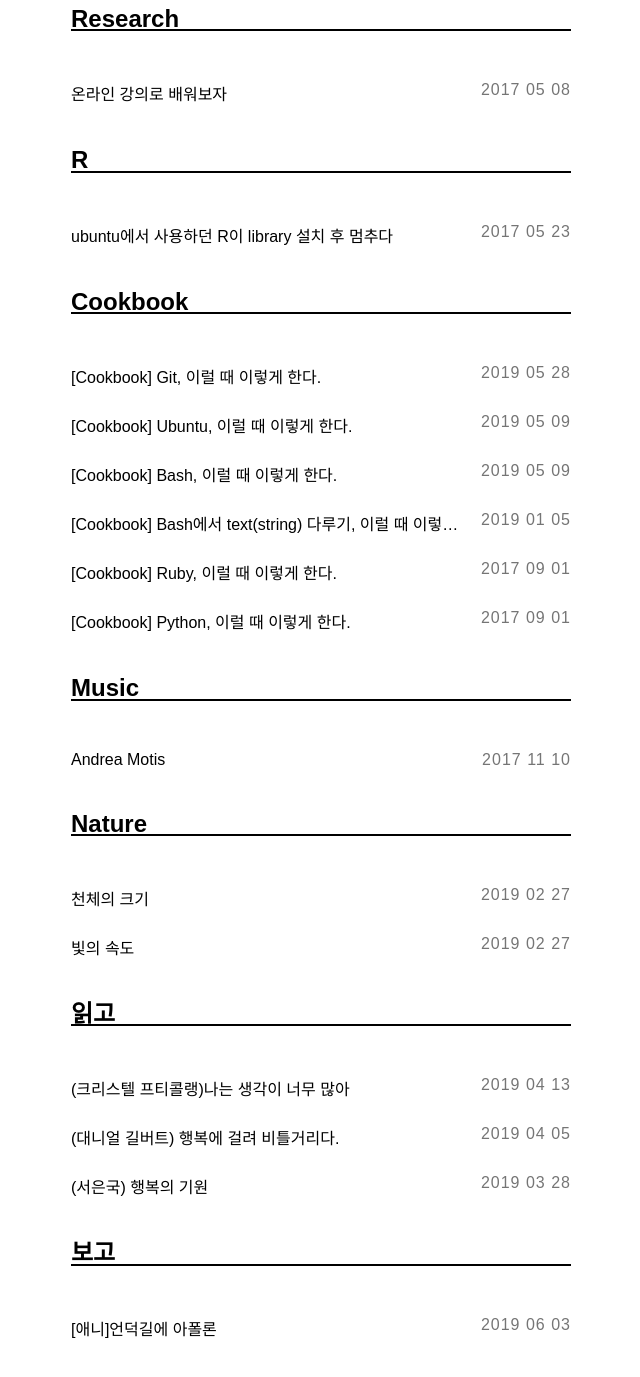
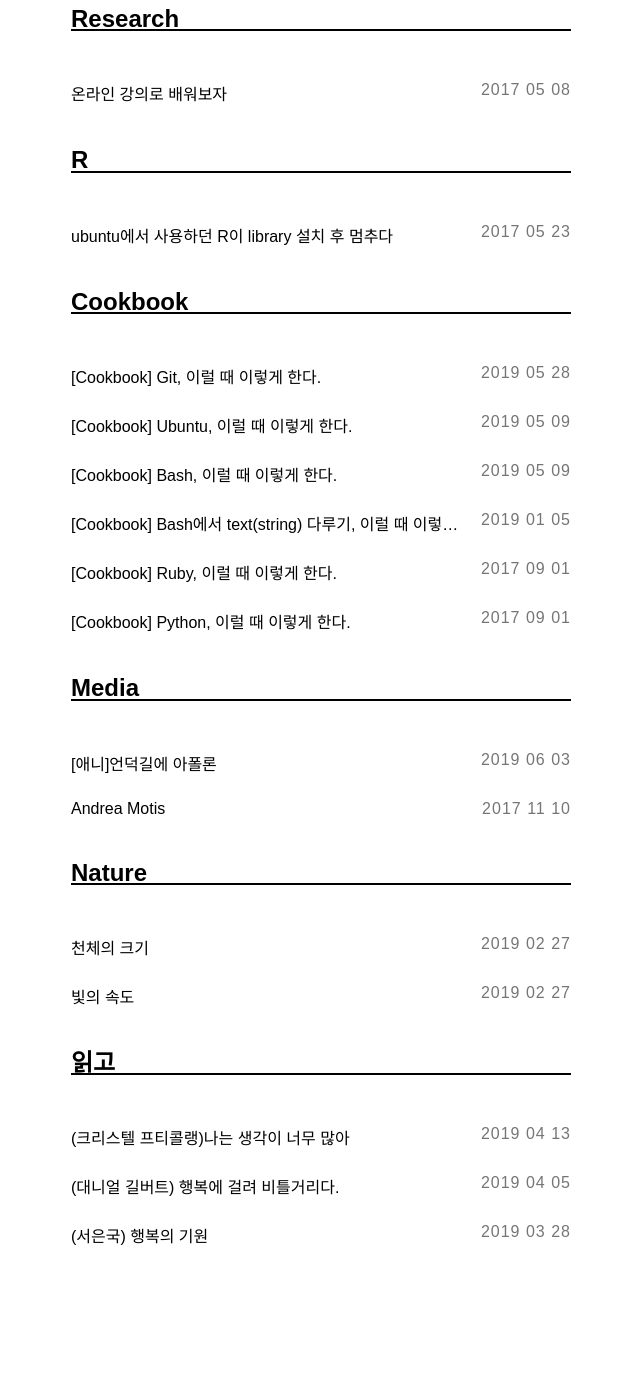
Before and after one commit to pinedance/blog, a Jekyll site: the page built from index.html, in a window 1280 px wide and 1400 px high, scrolled down 10598 px. Shown: the top 1377 px of the window, without its empty margins (319-959 px from the left). Built offline with Jekyll 4.4.1, drawn with Linux system fonts in a browser that asks for light colours; some web fonts are replaced; comment, search, counter and statistics services are not loaded; after the commit the page ends 11905 px from its top, so only the background shows below that.

Commit message:
update posts ( categories)

```diff
--- a/_posts/2017/07-12/2017-11-10-Andrea-Motis.md
+++ b/_posts/2017/07-12/2017-11-10-Andrea-Motis.md
@@ -1,7 +1,7 @@
 ---
 layout: post
 title:  "Andrea Motis"
-categories: Music
+categories: Media
 ---
 
 > 바르셀로나에서 활동하고 있는 트럽펫터이자, 싱어, 작곡가 Andrea Motis
```
Also changed, not shown: _posts/2019/01-06/2019-06-03-애니-언덕길의-아폴론.md (+1 -1 lines).
